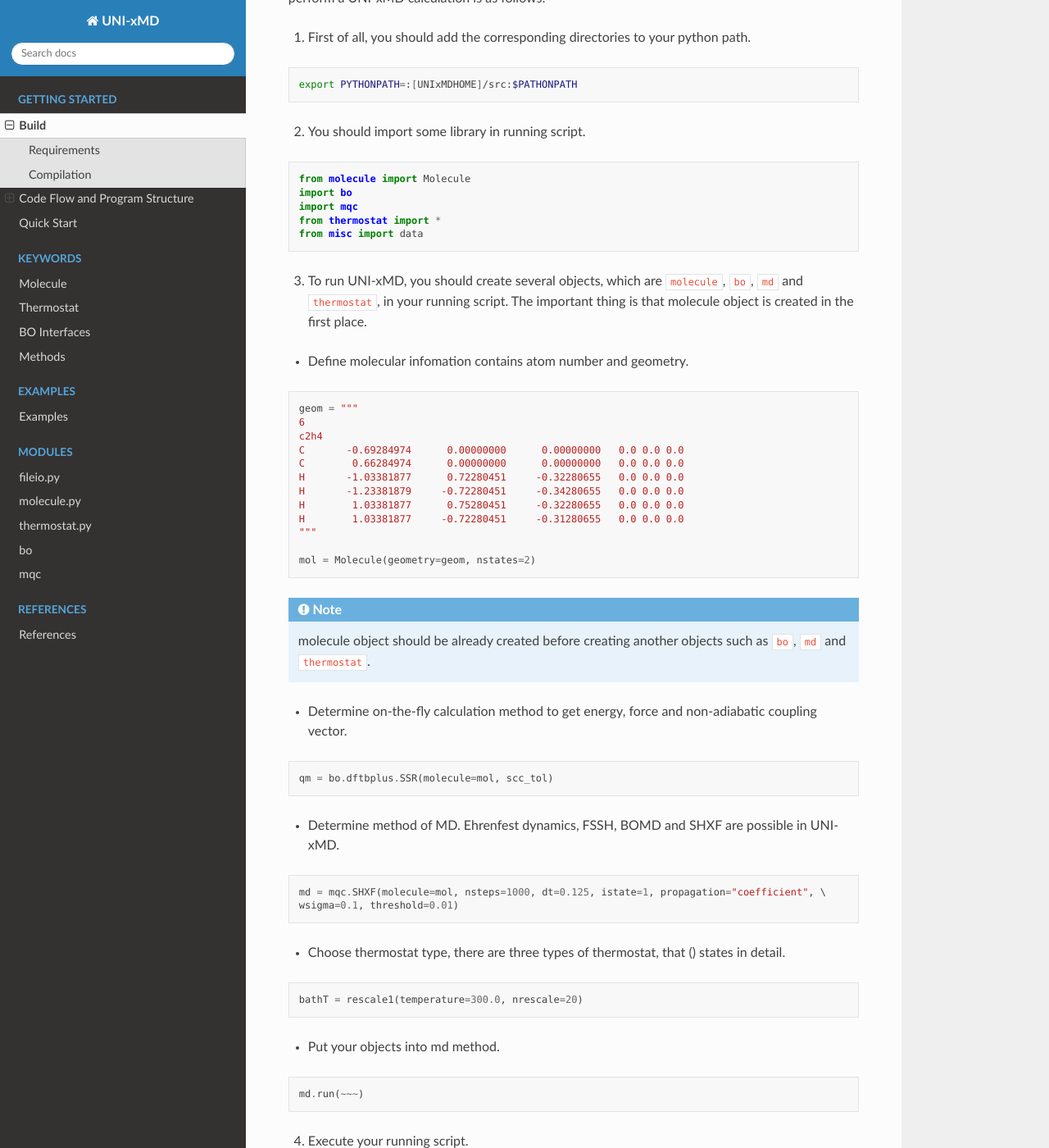
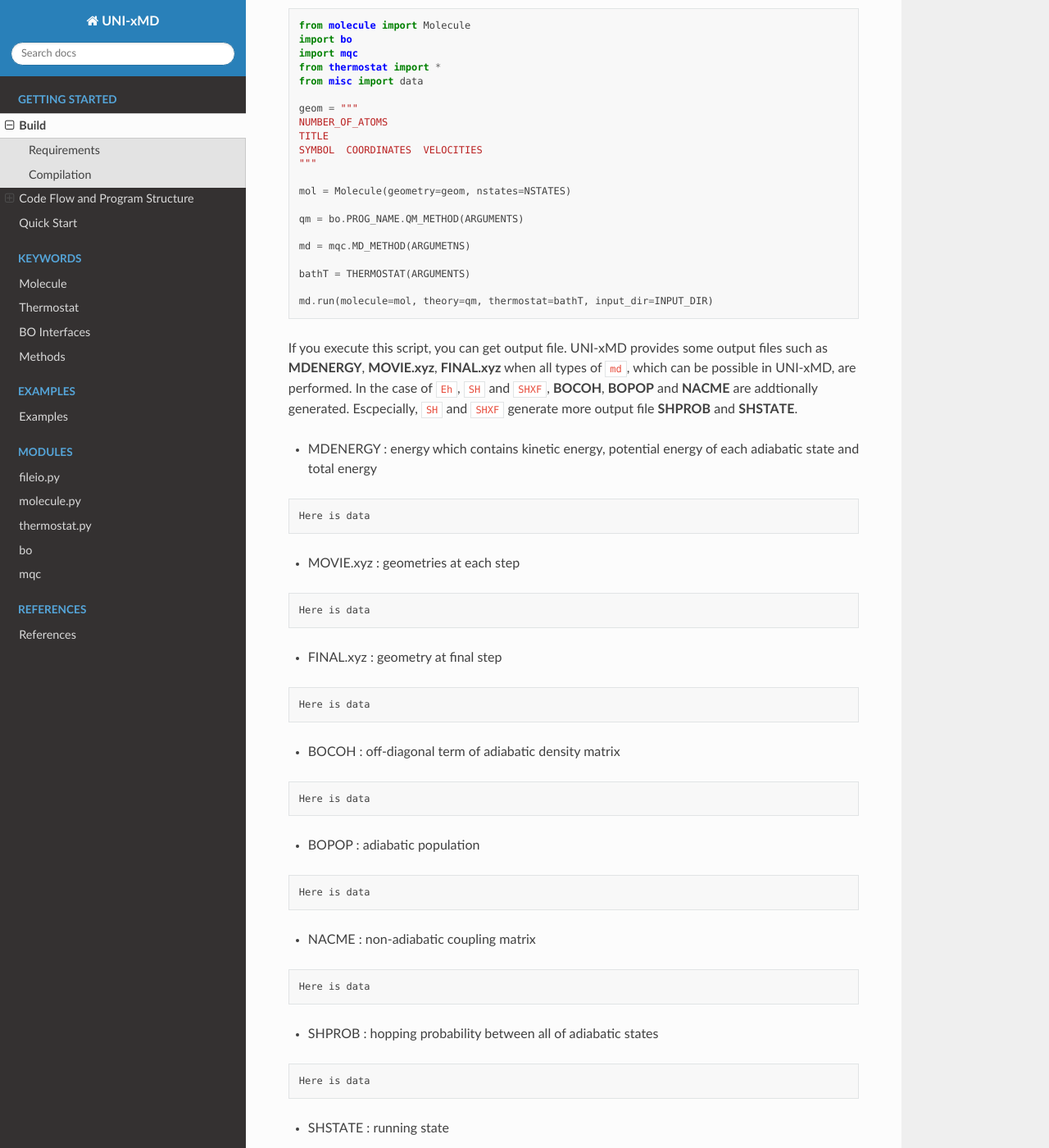
Before and after one commit to skmin-lab/unixmd, a Sphinx documentation site: the page built from docs/source/getting_started/getstarted.rst, in a window 1280 px wide and 1400 px high, scrolled down 1157 px. Shown: the whole window at 82% size. Built offline with Sphinx 7.4.7 and the Read the Docs theme 2.0.0, drawn with Linux system fonts in a browser that asks for light colours; some of the changed text lies outside the part shown.

Commit message:
change quick start

```diff
--- a/docs/source/getting_started/getstarted.rst
+++ b/docs/source/getting_started/getstarted.rst
@@ -47,85 +47,79 @@ Inheritance,...
 Quick Start
 ==========================
 
-Once installation is complete, the user is now able to run UNI-xMD.
-A straightfoward way to perform a UNI-xMD calculation is as follows:
+Here, we provide executable running script file, which contains:
 
-1)  First of all, you should add the corresponding directories to your python path.
+.. code-block:: python
+
+   from molecule import Molecule
+   import bo
+   import mqc
+   from thermostat import *
+   from misc import data
+
+   geom = """
+   NUMBER_OF_ATOMS
+   TITLE
+   SYMBOL  COORDINATES  VELOCITIES
+   """
+
+   mol = Molecule(geometry=geom, nstates=NSTATES)
+
+   qm = bo.PROG_NAME.QM_METHOD(ARGUMENTS)
+
+   md = mqc.MD_METHOD(ARGUMETNS)
+
+   bathT = THERMOSTAT(ARGUMENTS)
+
+   md.run(molecule=mol, theory=qm, thermostat=bathT, input_dir=INPUT_DIR)
+
+If you execute this script, you can get output file.
+UNI-xMD provides some output files such as **MDENERGY**, **MOVIE.xyz**, **FINAL.xyz** when all types of ``md``, which can be possible in UNI-xMD, are performed.
+In the case of ``Eh``, ``SH`` and ``SHXF``, **BOCOH**, **BOPOP** and **NACME** are addtionally generated. Escpecially, ``SH`` and ``SHXF`` generate more output file **SHPROB** and **SHSTATE**.
+
+- MDENERGY  : energy which contains kinetic energy, potential energy of each adiabatic state and total energy
 
 .. code-block:: bash
 
-    export PYTHONPATH=:[UNIxMDHOME]/src:$PATHONPATH
+    Here is data
 
-2) You should import some library in running script.
-
-.. code-block:: python
-
-    from molecule import Molecule
-    import bo
-    import mqc
-    from thermostat import *
-    from misc import data
-
-3) To run UNI-xMD, you should create several objects, which are ``molecule``, ``bo``, ``md`` and ``thermostat``, in your running script. The important thing is that molecule object is created in the first place.
-
-- Define molecular infomation contains atom number and geometry.
-
-.. code-block:: python
-
-    geom = """
-    6
-    c2h4
-    C       -0.69284974      0.00000000      0.00000000   0.0 0.0 0.0
-    C        0.66284974      0.00000000      0.00000000   0.0 0.0 0.0
-    H       -1.03381877      0.72280451     -0.32280655   0.0 0.0 0.0
-    H       -1.23381879     -0.72280451     -0.34280655   0.0 0.0 0.0
-    H        1.03381877      0.75280451     -0.32280655   0.0 0.0 0.0
-    H        1.03381877     -0.72280451     -0.31280655   0.0 0.0 0.0
-    """
-
-    mol = Molecule(geometry=geom, nstates=2)
-
-.. note:: molecule object should be already created before creating another objects such as ``bo``, ``md`` and ``thermostat``.
-
--  Determine on-the-fly calculation method to get energy, force and non-adiabatic coupling vector.
-
-.. code-block:: python
-
-    qm = bo.dftbplus.SSR(molecule=mol, scc_tol)
-
-
-- Determine method of MD. Ehrenfest dynamics, FSSH, BOMD and SHXF are possible in UNI-xMD.
-
-.. code-block:: python
-
-    md = mqc.SHXF(molecule=mol, nsteps=1000, dt=0.125, istate=1, propagation="coefficient", \
-    wsigma=0.1, threshold=0.01)
-
-
-- Choose thermostat type, there are three types of thermostat, that () states in detail.
-
-.. code-block:: python
-
-    bathT = rescale1(temperature=300.0, nrescale=20)
-
-
-- Put your objects into md method.
-
-.. code-block:: python
-
-    md.run(~~~)
-
-4) Execute your running script.
+- MOVIE.xyz : geometries at each step
 
 .. code-block:: bash
 
-   [UNIxMDHOME]/running_script_name
+    Here is data
 
+- FINAL.xyz : geometry at final step
 
-5) check output
+.. code-block:: bash
 
-UNI-xMD provieds various output file.
+    Here is data
 
-- blabla
+- BOCOH     : off-diagonal term of adiabatic density matrix
 
-- blabla
+.. code-block:: bash
+
+    Here is data
+
+- BOPOP     : adiabatic population
+
+.. code-block:: bash
+
+    Here is data
+
+- NACME     : non-adiabatic coupling matrix
+
+.. code-block:: bash
+
+    Here is data
+
+- SHPROB    : hopping probability between all of adiabatic states
+
+.. code-block:: bash
+
+    Here is data
+
+- SHSTATE   : running state
+.. code-block:: bash
+
+    Here is data
```
